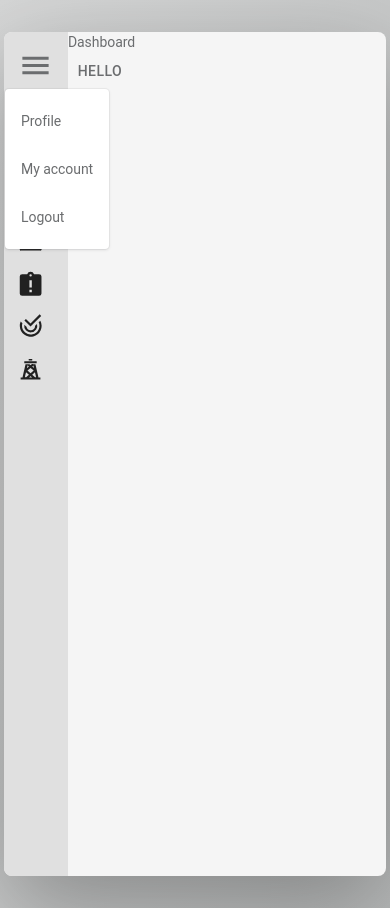
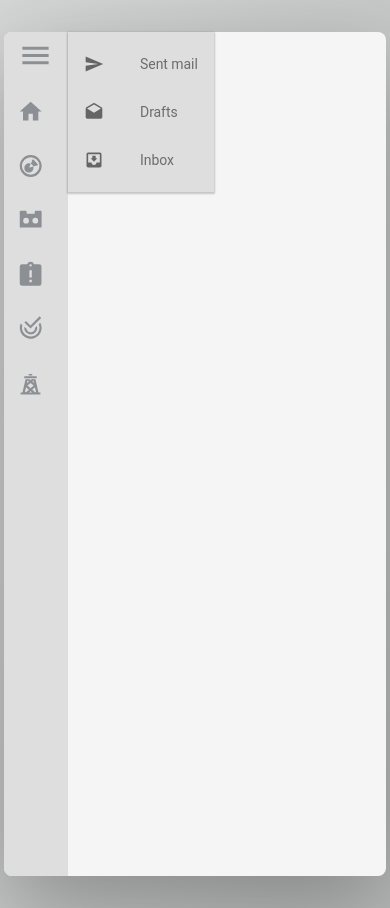
Before and after one commit to kidtango/DC-UI, a React (Create React App) app: page /dashboard in a window 390 px wide. Both pictures are taken after a click on the button 35 px from the left and 65 px from the top of the page. Built offline with nearby package versions, Linux system fonts and the light colour scheme.

Commit message:
added dropdown menu for hamburger menu & individual color for nav item on hover state

```diff
--- a/src/layout/Main/components/Sidebar/Sidebar.tsx
+++ b/src/layout/Main/components/Sidebar/Sidebar.tsx
@@ -1,27 +1,9 @@
 import React from 'react';
-import clsx from 'clsx';
 import { makeStyles, styled } from '@material-ui/styles';
-import {
-  Divider,
-  Drawer,
-  useTheme,
-  Theme,
-  DrawerProps,
-  colors,
-} from '@material-ui/core';
-import DashboardIcon from '@material-ui/icons/Dashboard';
-import List from '@material-ui/core/List';
-import IconButton from '@material-ui/core/IconButton';
-import ChevronLeftIcon from '@material-ui/icons/ChevronLeft';
-import ChevronRightIcon from '@material-ui/icons/ChevronRight';
-import ListItem from '@material-ui/core/ListItem';
-import ListItemIcon from '@material-ui/core/ListItemIcon';
-import ListItemText from '@material-ui/core/ListItemText';
-import InboxIcon from '@material-ui/icons/MoveToInbox';
-import MailIcon from '@material-ui/icons/Mail';
+import { useTheme, Theme } from '@material-ui/core';
+
 import { Classes } from '@material-ui/styles/mergeClasses/mergeClasses';
-import { IconHelpOutline } from '../../../../icons/IconHelpOutline';
-import AssignmentLateIcon from '@material-ui/icons/AssignmentLate';
+
 import { DrillAndCompletionIcon } from 'icons/DrillAndCompletionIcon';
 import { RigAllocationIcon } from 'icons/RigAllocationIcon';
 import { RTMIcon } from 'icons/RTMIcon';
@@ -29,8 +11,7 @@ import { StandardsIcon } from 'icons/StandardsIcon';
 import { SidebarNav } from './components';
 import { RiskIcon } from 'icons/RiskIcon';
 import { HomeIcon } from 'icons/HomeIcon';
-import { HamburgerMenuIcon } from 'icons/HamburgerMenuIcon';
-import theme from 'theme';
+
 import SidebarTopMenu from './components/SidebarTopMenu';
 
 interface Props {
@@ -51,31 +32,37 @@ export const Sidebar: React.FC<Props> = (props: Props) => {
       title: 'Home',
       href: '/home',
       icon: <HomeIcon fontSize='large' />,
+      color: '#009DD9',
     },
     {
       title: 'Drilling & Completion',
       href: '/drillingAndCompletion',
       icon: <DrillAndCompletionIcon fontSize='large' />,
+      color: '#009DD9',
     },
     {
       title: 'Standards',
       href: '/standards',
       icon: <StandardsIcon fontSize='large' />,
+      color: '#003653',
     },
     {
       title: 'Risk View',
       href: '/riskView',
       icon: <RiskIcon fontSize='large' />,
+      color: '#8A3093',
     },
     {
       title: 'RTM for well execution',
       href: '/rtmWellExecution',
       icon: <RTMIcon fontSize='large' />,
+      color: '#769231',
     },
     {
       title: 'Rig Allocation',
       href: '/rigAllocation',
       icon: <RigAllocationIcon fontSize='large' />,
+      color: '#E5601F',
     },
   ];
 
@@ -98,7 +85,7 @@ const SideNav = styled('div')({
   flexDirection: 'column',
   minWidth: 40,
   listStyle: 'none',
-  background: colors.grey[300],
+  background: '#DEDEDE',
   minHeight: '100vh',
   justifyContent: 'space-between',
 });
--- a/src/layout/Main/components/Sidebar/components/SidebarNav/SidebarNav.tsx
+++ b/src/layout/Main/components/Sidebar/components/SidebarNav/SidebarNav.tsx
@@ -1,41 +1,28 @@
-import React, { forwardRef } from 'react';
-import {
-  makeStyles,
-  Theme,
-  List,
-  Button,
-  ListItem,
-  colors,
-} from '@material-ui/core';
-import { NavLink as RouterLink } from 'react-router-dom';
-import { HamburgerMenuIcon } from 'icons/HamburgerMenuIcon';
+import React from 'react';
+import { makeStyles, Theme, List, ListItem } from '@material-ui/core';
 
-const CustomRouterLink = forwardRef((props: any, ref: any) => (
-  <div ref={ref}>
-    <RouterLink {...props} />
-  </div>
-));
+import NavItem from './components';
 
 interface Props {
-  pages: { title: string; href: string; icon: JSX.Element }[];
+  pages: {
+    title: string;
+    href: string;
+    icon: JSX.Element;
+    color: string;
+  }[];
   className?: string;
 }
 
 export const SidebarNav: React.FC<Props> = (props: Props) => {
   const { pages, className, ...rest } = props;
-  const classes = useStyles();
+
+  const classes = useStyles(pages);
+  console.log(classes.root);
   return (
-    <List>
+    <List className={classes.root}>
       {pages.map((page) => (
         <ListItem className={classes.item} disableGutters key={page.title}>
-          <Button
-            activeClassName={classes.active}
-            className={classes.button}
-            component={CustomRouterLink}
-            to={page.href}
-          >
-            <div className={classes.icon}>{page.icon}</div>
-          </Button>
+          <NavItem page={page} />
         </ListItem>
       ))}
     </List>
@@ -43,37 +30,12 @@ export const SidebarNav: React.FC<Props> = (props: Props) => {
 };
 
 const useStyles = makeStyles((theme: Theme) => ({
-  root: {},
+  root: {
+    color: (props: any) => props.color,
+  },
   item: {
     display: 'flex',
     padding: '0 0',
     zIndex: 0,
   },
-  button: {
-    justifyContent: 'center',
-    width: '100%',
-    borderRadius: '0px',
-    '&:hover': {
-      borderLeft: '4px solid',
-      borderLeftColor: theme.palette.secondary.main,
-      '& $icon': {
-        color: theme.palette.secondary.main,
-      },
-    },
-  },
-  icon: {
-    color: theme.palette.primary.dark,
-    width: 30,
-    height: 30,
-    display: 'flex',
-    alignItems: 'center',
-    justifyContent: 'center',
-  },
-  active: {
-    color: theme.palette.info.main,
-    fontWeight: theme.typography.fontWeightMedium,
-    '& $icon': {
-      color: theme.palette.failure.main,
-    },
-  },
 }));
--- /dev/null
+++ b/src/layout/Main/components/Sidebar/components/SidebarNav/components/NavItem.tsx
@@ -0,0 +1,58 @@
+import React, { forwardRef } from 'react';
+import { makeStyles, Theme, Button } from '@material-ui/core';
+import { NavLink as RouterLink } from 'react-router-dom';
+
+const CustomRouterLink = forwardRef((props: any, ref: any) => (
+  <div ref={ref}>
+    <RouterLink {...props} />
+  </div>
+));
+
+interface Props {
+  page: {
+    title: string;
+    href: string;
+    icon: JSX.Element;
+    color: string;
+  };
+}
+
+export const NavItem: React.FC<Props> = (props: Props) => {
+  const { page } = props;
+  const classes = useStyles(page);
+
+  return (
+    <Button
+      activeClassName={classes.active}
+      className={classes.button}
+      component={CustomRouterLink}
+      to={page.href}
+    >
+      <div className={classes.icon}>{page.icon}</div>
+    </Button>
+  );
+};
+
+const useStyles = makeStyles((theme: Theme) => ({
+  button: {
+    justifyContent: 'center',
+    width: '100%',
+    borderRadius: '0px',
+    '&:hover': {
+      borderLeft: '5px solid',
+      borderLeftColor: (props: { color: string }) => props.color,
+      '& $icon': {
+        color: (props: { color: string }) => props.color,
+      },
+    },
+    '& $icon': {
+      color: theme.palette.primary.main,
+    },
+  },
+  icon: { color: (props: { color: string }) => props.color },
+  active: {
+    '& $icon': {
+      color: (props: { color: string }) => props.color,
+    },
+  },
+}));
--- /dev/null
+++ b/src/layout/Main/components/Sidebar/components/SidebarNav/components/index.ts
@@ -0,0 +1 @@
+export { NavItem as default } from './NavItem';
--- a/src/layout/Main/components/Sidebar/components/SidebarTopMenu/SidebarTopMenu.tsx
+++ b/src/layout/Main/components/Sidebar/components/SidebarTopMenu/SidebarTopMenu.tsx
@@ -1,114 +1,111 @@
 import React from 'react';
+import { withStyles, makeStyles, Theme } from '@material-ui/core/styles';
 import Button from '@material-ui/core/Button';
-import ClickAwayListener from '@material-ui/core/ClickAwayListener';
-import Grow from '@material-ui/core/Grow';
-import Paper from '@material-ui/core/Paper';
-import Popper from '@material-ui/core/Popper';
+import Menu, { MenuProps } from '@material-ui/core/Menu';
 import MenuItem from '@material-ui/core/MenuItem';
-import MenuList from '@material-ui/core/MenuList';
-import { makeStyles, createStyles, Theme } from '@material-ui/core/styles';
+import ListItemIcon from '@material-ui/core/ListItemIcon';
+import ListItemText from '@material-ui/core/ListItemText';
+import InboxIcon from '@material-ui/icons/MoveToInbox';
+import DraftsIcon from '@material-ui/icons/Drafts';
+import SendIcon from '@material-ui/icons/Send';
 import { HamburgerMenuIcon } from 'icons/HamburgerMenuIcon';
 import { IconButton } from '@material-ui/core';
-import ArrowDownwardIcon from '@material-ui/icons/ArrowDownward';
 
-const useStyles = makeStyles((theme: Theme) =>
-  createStyles({
+const StyledMenu = withStyles({
+  paper: {
+    border: 'none',
+    marginLeft: '0px',
+    padding: '0',
+    backgroundColor: '#DEDEDE',
+    borderRadius: '.5px',
+    boxShadow:
+      '0 0px 0px 0 rgba(0,0,0,0.14), 0 0px 0px 0px rgba(0,0,0,0.12), 0px 1px 2px 1px rgba(0,0,0,0.20)',
+  },
+})((props: MenuProps) => (
+  <Menu
+    getContentAnchorEl={null}
+    anchorOrigin={{
+      vertical: 'top',
+      horizontal: 'right',
+    }}
+    transformOrigin={{
+      vertical: 'top',
+      horizontal: 'left',
+    }}
+    {...props}
+  />
+));
+
+const StyledMenuItem = withStyles((theme) => ({
   root: {
-      display: 'flex',
-      marginTop: 10,
-      marginBottom: 40,
-      zIndex: 3000,
+    '&:focus': {
+      // backgroundColor: theme.palette.primary.main,
+      '& .MuiListItemIcon-root, & .MuiListItemText-primary': {
+        // color: theme.palette.primary.contrastText,
       },
-    paper: {
-      marginRight: theme.spacing(2),
     },
-    list: {
-      zIndex: 3000,
   },
-  })
-);
+}))(MenuItem);
 
-export const SidebarTopMenu: React.FC = () => {
+const useStyles = makeStyles((theme: Theme) => ({
+  root: {
+    borderRadius: '0px',
+    width: '100%',
+    '&:hover': {
+      color: '#009DD9',
+    },
+  },
+}));
+
+export function SidebarTopMenu() {
+  const [anchorEl, setAnchorEl] = React.useState<null | HTMLElement>(null);
+
   const classes = useStyles();
-  const [open, setOpen] = React.useState(false);
-  const anchorRef = React.useRef<HTMLButtonElement>(null);
 
-  const handleToggle = () => {
-    setOpen((prevOpen) => !prevOpen);
+  const handleClick = (event: React.MouseEvent<HTMLElement>) => {
+    setAnchorEl(event.currentTarget);
   };
 
-  const handleClose = (event: React.MouseEvent<EventTarget>) => {
-    if (
-      anchorRef.current &&
-      anchorRef.current.contains(event.target as HTMLElement)
-    ) {
-      return;
-    }
-
-    setOpen(false);
+  const handleClose = () => {
+    setAnchorEl(null);
   };
 
-  function handleListKeyDown(event: React.KeyboardEvent) {
-    if (event.key === 'Tab') {
-      event.preventDefault();
-      setOpen(false);
-    }
-  }
-
-  // return focus to the button when we transitioned from !open -> open
-  const prevOpen = React.useRef(open);
-  React.useEffect(() => {
-    if (prevOpen.current === true && open === false) {
-      anchorRef.current!.focus();
-    }
-
-    prevOpen.current = open;
-  }, [open]);
-
   return (
-    <div className={classes.root}>
     <div>
       <Button
-          ref={anchorRef}
-          aria-controls={open ? 'menu-list-grow' : undefined}
-          aria-haspopup='true'
-          onClick={handleToggle}
+        color='primary'
+        onClick={handleClick}
+        activeClassName={classes.root}
+        className={classes.root}
       >
         <HamburgerMenuIcon fontSize='large' />
       </Button>
-        <Popper
-          open={open}
-          anchorEl={anchorRef.current}
-          role={undefined}
-          transition
-          disablePortal
-          className={classes.list}
+      <StyledMenu
+        id='customized-menu'
+        anchorEl={anchorEl}
+        keepMounted
+        open={Boolean(anchorEl)}
+        onClose={handleClose}
       >
-          {({ TransitionProps, placement }) => (
-            <Grow
-              {...TransitionProps}
-              style={{
-                transformOrigin:
-                  placement === 'bottom' ? 'center top' : 'center bottom',
-              }}
-            >
-              <Paper>
-                <ClickAwayListener onClickAway={handleClose}>
-                  <MenuList
-                    autoFocusItem={open}
-                    id='menu-list-grow'
-                    onKeyDown={handleListKeyDown}
-                  >
-                    <MenuItem onClick={handleClose}>Profile</MenuItem>
-                    <MenuItem onClick={handleClose}>My account</MenuItem>
-                    <MenuItem onClick={handleClose}>Logout</MenuItem>
-                  </MenuList>
-                </ClickAwayListener>
-              </Paper>
-            </Grow>
-          )}
-        </Popper>
-      </div>
+        <StyledMenuItem>
+          <ListItemIcon>
+            <SendIcon fontSize='small' />
+          </ListItemIcon>
+          <ListItemText primary='Sent mail' />
+        </StyledMenuItem>
+        <StyledMenuItem>
+          <ListItemIcon>
+            <DraftsIcon fontSize='small' />
+          </ListItemIcon>
+          <ListItemText primary='Drafts' />
+        </StyledMenuItem>
+        <StyledMenuItem>
+          <ListItemIcon>
+            <InboxIcon fontSize='small' />
+          </ListItemIcon>
+          <ListItemText primary='Inbox' />
+        </StyledMenuItem>
+      </StyledMenu>
     </div>
   );
-};
+}
--- a/src/theme/palette.ts
+++ b/src/theme/palette.ts
@@ -4,7 +4,8 @@ const white = '#FFFFFF';
 const black = '#000000';
 const darkGrey = '#6B6D6F';
 const lightGrey = '#A5A5A5';
-const babyBlue = '#009DD9';
+const lightBlue = '#009DD9';
+const sidebarIconGrey = '8C8F93';
 
 export default {
   black,
@@ -12,14 +13,14 @@ export default {
   primary: {
     contrastText: white,
     dark: colors.grey[900],
-    main: colors.grey[500],
-    light: colors.grey[100],
+    main: '#8C8F93',
+    light: '#F5F5F5',
   },
   secondary: {
     contrastText: white,
     dark: colors.blue[900],
-    main: babyBlue,
-    light: colors.blue['A400'],
+    main: colors.blue[800],
+    light: lightBlue,
   },
   success: {
     contrastText: white,
@@ -59,5 +60,6 @@ export default {
     main: colors.blueGrey[500],
   },
   divider: colors.grey[200],
-  icon: babyBlue,
+  icon: lightBlue,
+  iconActive: '#009DD9',
 };
--- a/src/types/createPalette.d.ts
+++ b/src/types/createPalette.d.ts
@@ -3,9 +3,11 @@ import * as createPalette from '@material-ui/core/styles/createPalette';
 declare module '@material-ui/core/styles/createPalette' {
   interface PaletteOptions {
     failure?: PaletteColorOptions;
+    iconActive?: string;
   }
 
   interface Palette {
     failure: PaletteColor;
+    iconActive: string;
   }
 }
```
Lines whose indentation alone changed are shown as unchanged.
